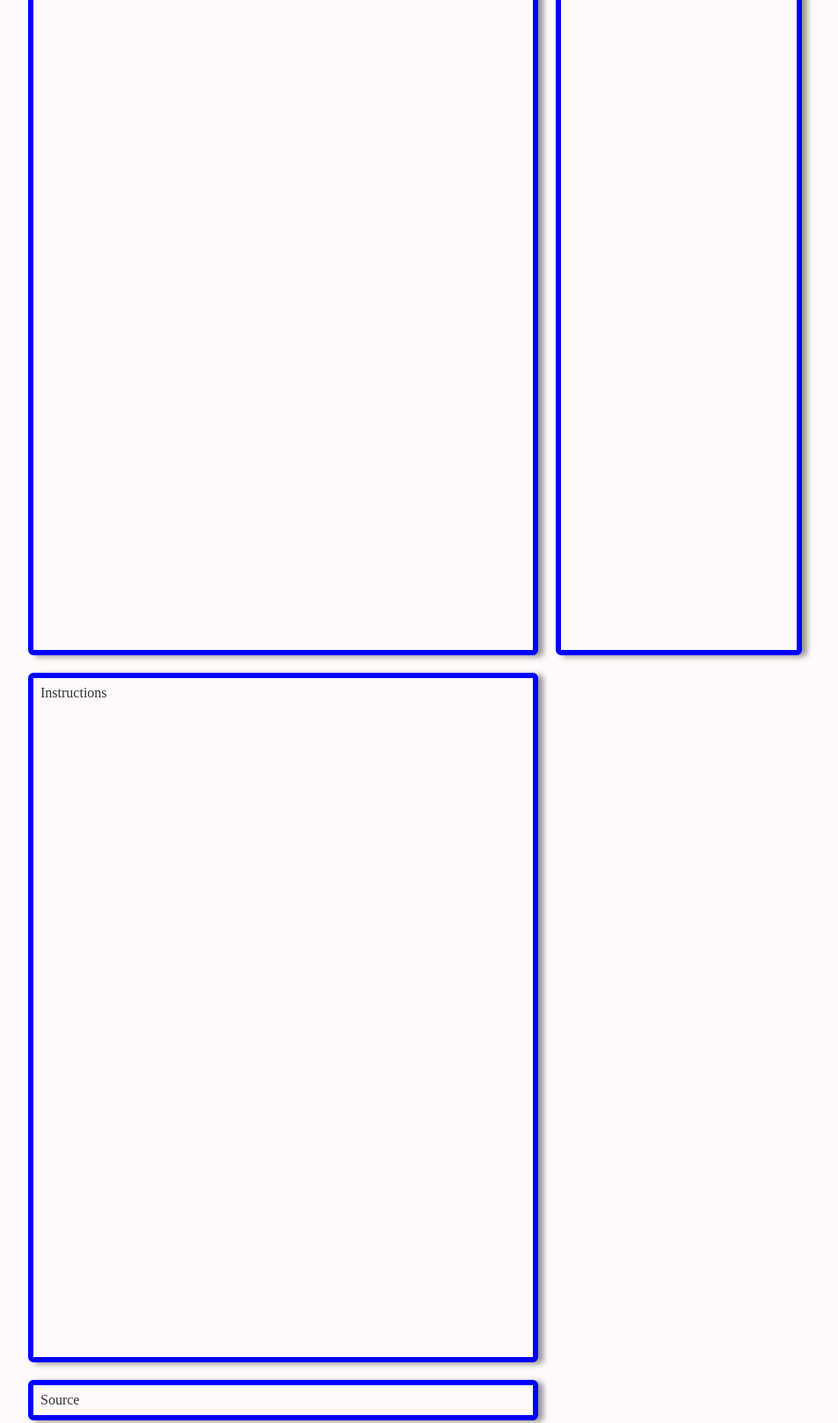
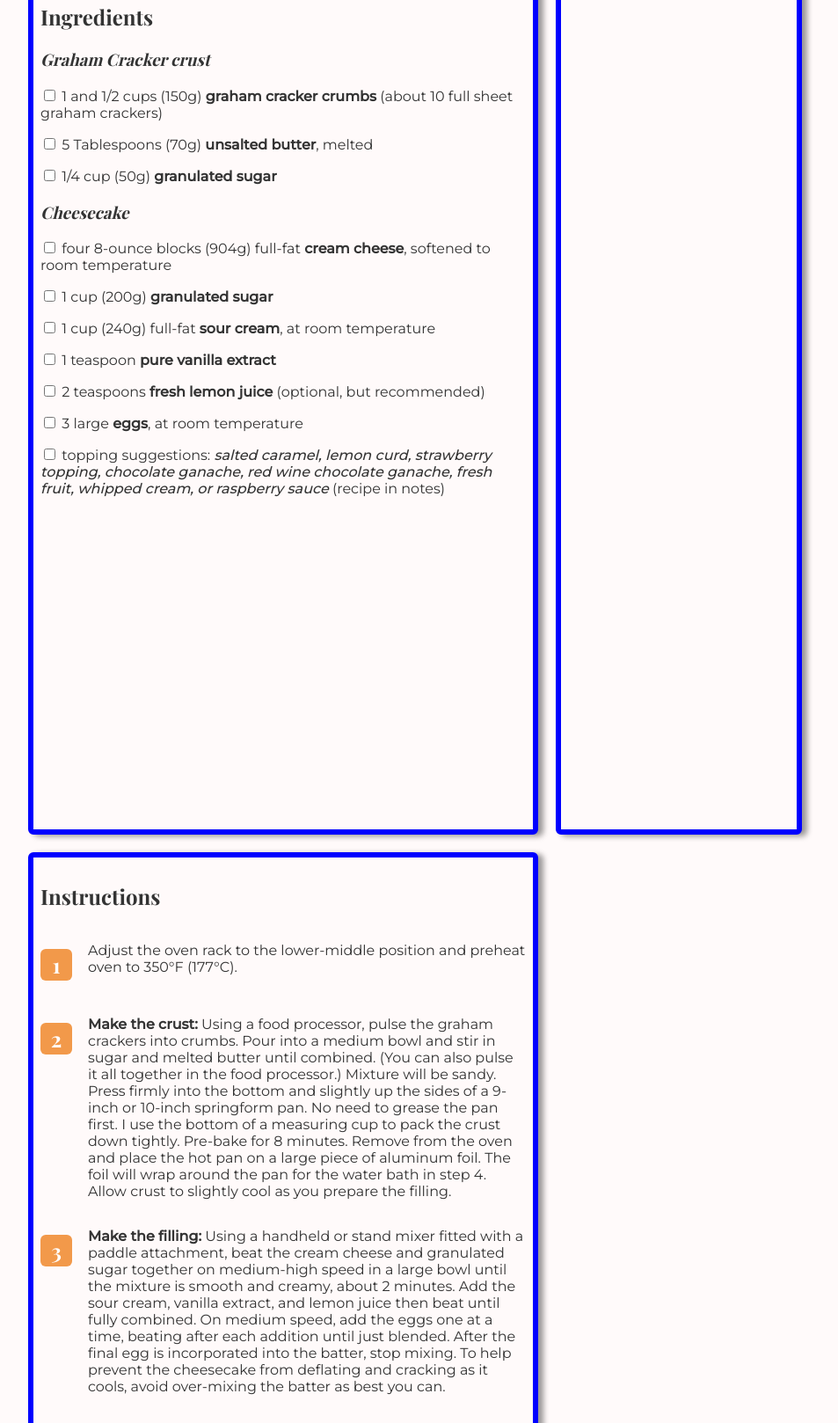
Before and after one commit to LJohnson124/recipepage-devchallenges, a plain HTML site: page index.html in a window 1280 px wide. Shown: the part 699-2317 px from the top of the page at 88% size, without its empty margins (168-1121 px from the left). Drawn offline with nearby package versions, Linux system fonts and the light colour scheme; a web font is replaced by a local one.

Commit message:
Update
Added to ingredients and instructions section

```diff
--- a/index.html
+++ b/index.html
@@ -12,7 +12,6 @@
 <body>
     <main class="container">
         <section id="intro">
-
             <h1>Classic Cheesecake Recipe</h1>
             <div class="intro-container">
                 <img class="sixdots" src="6dots.svg" alt="six dots">
@@ -24,8 +23,65 @@
             </div>
         </section>
         <section id="time">Time</section>
-        <section id="ingredients">Ingredients</section>
-        <section id="instructions">Instructions</section>
+        <section id="ingredients">
+            <h2>Ingredients</h2>
+            <h3>Graham Cracker crust</h3>
+            <div class="checkboxes">
+                <p><input type="checkbox"> 1 and 1/2 cups (150g) <strong>graham cracker crumbs</strong> (about 10 full
+                    sheet graham
+                    crackers)</p>
+
+                <p><input type="checkbox"> 5 Tablespoons (70g) <strong>unsalted butter</strong>, melted</p>
+
+                <p><input type="checkbox"> 1/4 cup (50g) <strong>granulated sugar</strong></p>
+
+                <h3>Cheesecake</h3>
+                <p><input type="checkbox"> four 8-ounce blocks (904g) full-fat <strong>cream cheese</strong>, softened
+                    to
+                    room temperature</p>
+                <p><input type="checkbox"> 1 cup (200g) <strong>granulated sugar</strong></p>
+                <p><input type="checkbox"> 1 cup (240g) full-fat <strong> sour cream</strong>, at room temperature</p>
+                <p><input type="checkbox"> 1 teaspoon <strong> pure vanilla extract</strong></p>
+                <p><input type="checkbox"> 2 teaspoons <strong> fresh lemon juice</strong> (optional, but recommended)
+                </p>
+                <p><input type="checkbox"> 3 large <strong>eggs</strong>, at room temperature</p>
+                <p><input type="checkbox"> topping suggestions: <strong class="less-weight"><i>salted caramel, lemon
+                            curd, strawberry topping, chocolate ganache, red wine chocolate ganache, fresh fruit,
+                            whipped cream, or raspberry sauce</i></strong> (recipe in notes) </p>
+            </div>
+        </section>
+        <section id="instructions">
+            <h2>Instructions</h2>
+            <div class="list-item">
+                <p class="list-number">1</p>
+                <p class="list-instruction">Adjust the oven rack to the lower-middle position and preheat oven to 350°F
+                    (177°C).</p>
+            </div>
+
+
+            <div class="list-item">
+                <p class="list-number">2</p>
+                <p class="list-instruction"><strong>Make the crust:</strong> Using a food processor, pulse the graham
+                    crackers into crumbs. Pour into a medium
+                    bowl and stir in sugar and melted butter until combined. (You can also pulse it all together in the
+                    food processor.) Mixture will be sandy. Press firmly into the bottom and slightly up the sides of a
+                    9-inch or 10-inch springform pan. No need to grease the pan first. I use the bottom of a measuring
+                    cup to pack the crust down tightly. Pre-bake for 8 minutes. Remove from the oven and place the hot
+                    pan on a large piece of aluminum foil. The foil will wrap around the pan for the water bath in step
+                    4. Allow crust to slightly cool as you prepare the filling.</p>
+            </div>
+
+            <div class="list-item">
+                <p class="list-number">3</p>
+                <p class="list-instruction"><strong>Make the filling:</strong> Using a handheld or stand mixer fitted with a paddle
+                    attachment, beat the cream cheese and granulated sugar together on medium-high speed in a large bowl
+                    until the mixture is smooth and creamy, about 2 minutes. Add the sour cream, vanilla extract, and
+                    lemon juice then beat until fully combined. On medium speed, add the eggs one at a time, beating
+                    after each addition until just blended. After the final egg is incorporated into the batter, stop
+                    mixing. To help prevent the cheesecake from deflating and cracking as it cools, avoid over-mixing
+                    the batter as best you can.</p>
+            </div>
+        </section>
         <section id="source">Source</section>
         <section id="created-by">Created by</section>
     </main>
--- a/style.css
+++ b/style.css
@@ -1,4 +1,4 @@
-@import url('https://fonts.googleapis.com/css2?family=Poppins&display=swap');
+@import url('https://fonts.googleapis.com/css2?family=Montserrat:wght@400;500&family=Playfair+Display:ital,wght@0,700;1,400&display=swap');
 
 body {
     /* font-family: 'Poppins', sans-serif; */
@@ -17,16 +17,68 @@ section {
 }
 
 .container {
-    height: 300vh;
+    height: 350vh;
     display: grid;
     grid-template-rows: auto 1fr 1fr auto auto;
     gap: 20px;
-    margin: 20px 200px;
+    margin: 20px 20px;
+}
+
+.img {
+    width: 100%;
+}
+
+.image {
+    width: 100%;
+}
+
+
+h1,
+h2 {
+    font-family: 'Playfair Display', sans-serif;
+}
+
+h3 {
+    font-family: 'Playfair Display', sans-serif;
+    font-weight: 400;
+    font-style: italic;
+}
+
+p {
+    font-family: 'Montserrat', sans-serif;
+    font-size: 12px;
+}
+
+.less-weight {
+    font-weight: 500;
+}
+
+.list-item {
+    display: grid;
+    grid-template-columns: auto 1fr;
+}
+
+.list-instruction {
+    margin-left: 18px;
+}
+
+.list-number {
+    font-family: 'Playfair Display', sans-serif;
+    background-color: #F2994A;
+    height: 36px;
+    width: 36px;
+    display: grid;
+    border-radius: 6px;
+    place-items: center;
+    color: white;
+    font-size: 24px;
+    font-weight: bold;
 }
 
 @media (min-width: 720px) {
     .container {
         grid-template-columns: repeat(12, 1fr);
+        margin: 20px 200px;
     }
 
     #intro {
@@ -37,6 +89,10 @@ section {
         font-size: 2.5rem;
         max-width: 600px;
         margin-bottom: 8px;
+    }
+
+    p {
+        font-size: 16px;
     }
 
     .img {
```
